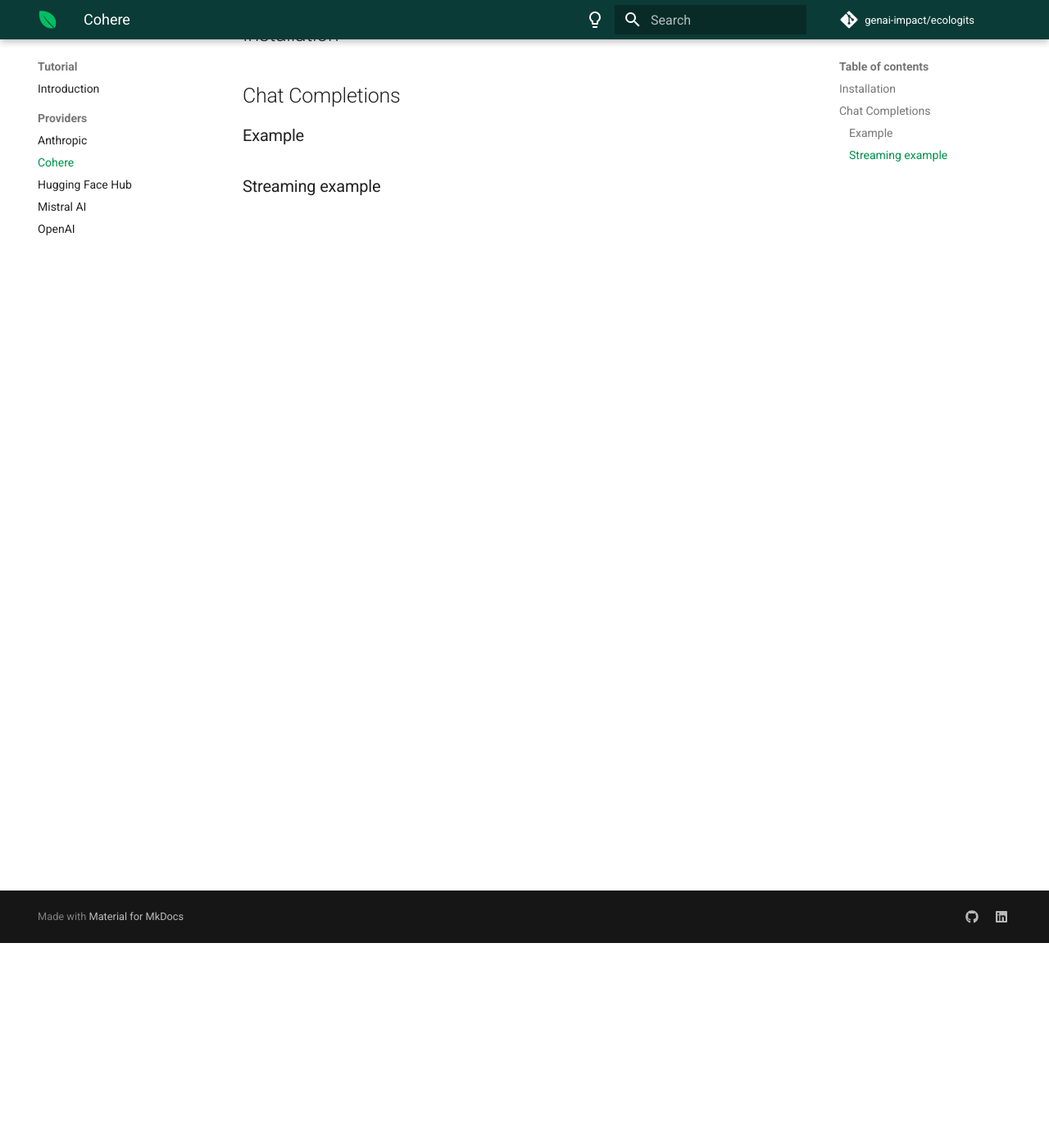
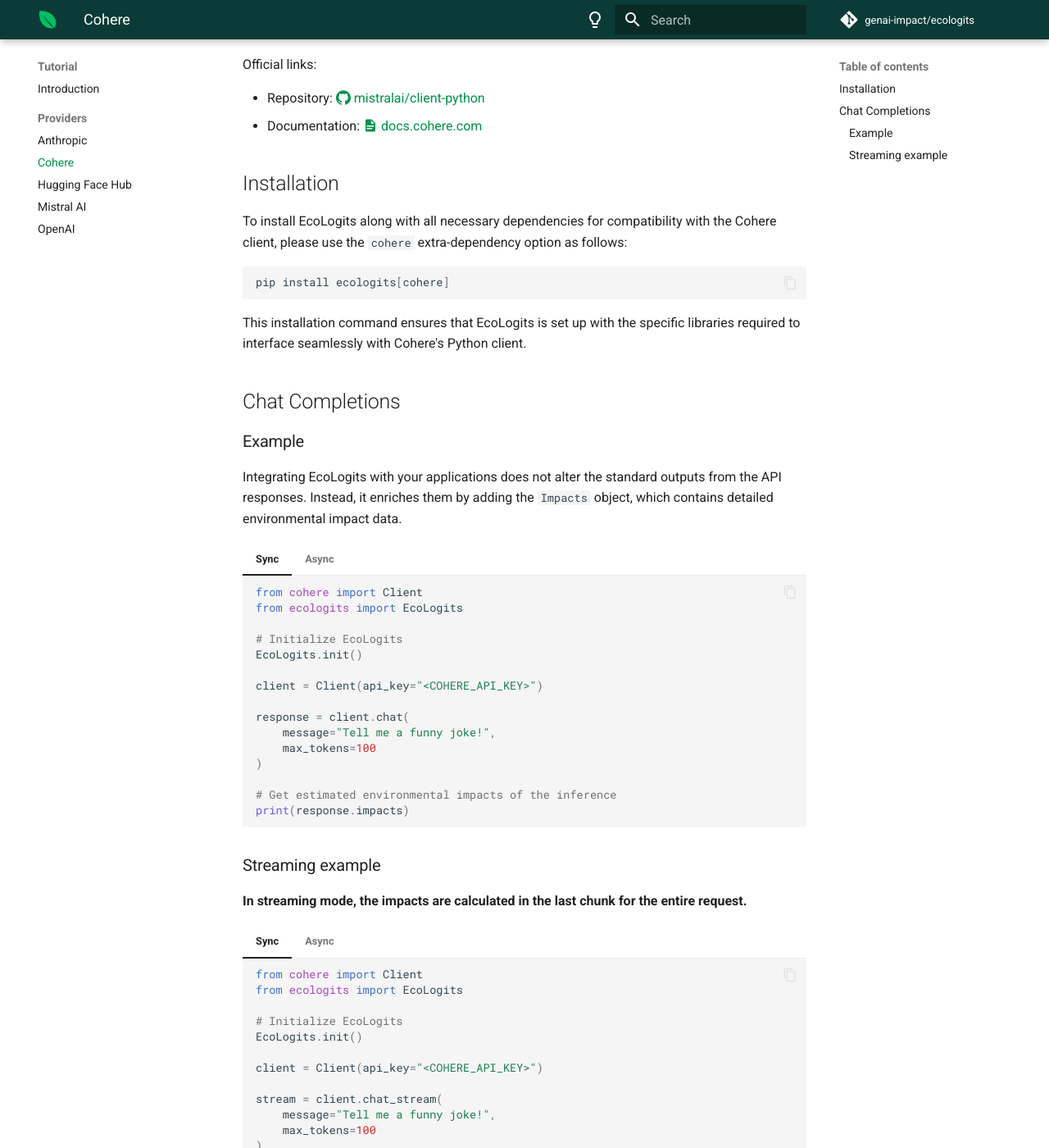
Before and after one commit to genai-impact/ecologits, an MkDocs documentation site: the page built from docs/tutorial/providers/cohere.md, in a window 1280 px wide and 1400 px high, scrolled down 250 px. Shown: the whole window at 82% size. Built offline with MkDocs 1.6.1 and Material for MkDocs 9.7.7, drawn with Linux system fonts in a browser that asks for light colours; emoji names are drawn with the system emoji font; comment, search, counter and statistics services are not loaded; some of the changed text lies outside the part shown.

Commit message:
docs: add cohere provider

````diff
--- a/docs/tutorial/providers/cohere.md
+++ b/docs/tutorial/providers/cohere.md
@@ -1,17 +1,123 @@
 # Cohere
 
-[//]: # (TODO: intro)
+This guide is focuses on the integration of :seedling: **EcoLogits** with the [Cohere official python client :octicons-link-external-16:](https://github.com/cohere-ai/cohere-python).
+
+Official links:
+
+* Repository: [:simple-github: mistralai/client-python](https://github.com/cohere-ai/cohere-python)
+* Documentation: [:material-file-document: docs.cohere.com](https://docs.cohere.com/)
+
 
 ## Installation
 
-[//]: # (TODO: custom install instructions)
+To install EcoLogits along with all necessary dependencies for compatibility with the Cohere client, please use the `cohere` extra-dependency option as follows:
+
+```shell
+pip install ecologits[cohere]
+```
+
+This installation command ensures that EcoLogits is set up with the specific libraries required to interface seamlessly with Cohere's Python client.
 
 ## Chat Completions
 
 ### Example
 
-[//]: # (TODO: default example for sync and async)
+Integrating EcoLogits with your applications does not alter the standard outputs from the API responses. Instead, it enriches them by adding the `Impacts` object, which contains detailed environmental impact data.
+
+=== "Sync"
+
+    ```python
+    from cohere import Client
+    from ecologits import EcoLogits
+
+    # Initialize EcoLogits
+    EcoLogits.init()
+
+    client = Client(api_key="<COHERE_API_KEY>")
+
+    response = client.chat(
+        message="Tell me a funny joke!",
+        max_tokens=100
+    )
+
+    # Get estimated environmental impacts of the inference
+    print(response.impacts)
+    ```
+
+=== "Async"
+
+    ```python
+    import asyncio
+    from cohere import AsyncClient
+    from ecologits import EcoLogits
+
+    # Initialize EcoLogits
+    EcoLogits.init()
+
+    client = AsyncClient(api_key="<COHERE_API_KEY>")
+
+    async def main() -> None:
+        response = await client.chat(
+            message="Tell me a funny joke!",
+            max_tokens=100
+        )
+
+        # Get estimated environmental impacts of the inference
+        print(response.impacts)
+
+
+    asyncio.run(main())
+    ```
 
 ### Streaming example
 
-[//]: # (TODO: default example for sync and async in streaming mode)
+**In streaming mode, the impacts are calculated in the last chunk for the entire request.**
+
+=== "Sync"
+
+    ```python
+    from cohere import Client
+    from ecologits import EcoLogits
+
+    # Initialize EcoLogits
+    EcoLogits.init()
+
+    client = Client(api_key="<COHERE_API_KEY>")
+
+    stream = client.chat_stream(
+        message="Tell me a funny joke!",
+        max_tokens=100
+    )
+
+    for chunk in stream:
+        if chunk.event_type == "stream-end":
+            # Get estimated environmental impacts of the inference
+            print(chunk.impacts)
+    ```
+
+=== "Async"
+
+    ```python
+    import asyncio
+    from cohere import AsyncClient
+    from ecologits import EcoLogits
+
+    # Initialize EcoLogits
+    EcoLogits.init()
+
+    client = AsyncClient(api_key="<COHERE_API_KEY>")
+
+    async def main() -> None:
+        stream = await client.chat_stream(
+            message="Tell me a funny joke!",
+            max_tokens=100
+        )
+
+        async for chunk in stream:
+            if chunk.event_type == "stream-end":
+                # Get estimated environmental impacts of the inference
+                print(chunk.impacts)
+
+
+    asyncio.run(main())
+    ```
````
